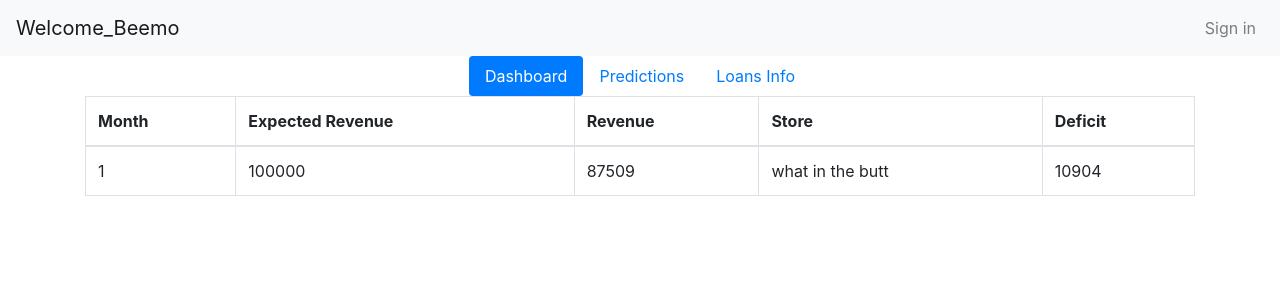
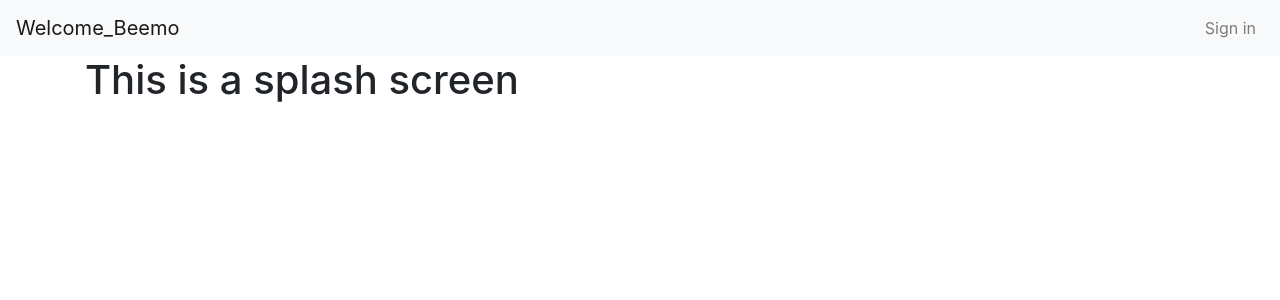
Before and after one commit to haemin-lee/RainyDay, a React (Create React App) app in the folder raindyday/: page / in a window 1280 px wide. Shown: the top 300 px of the page. Built offline with nearby package versions, Linux system fonts and the light colour scheme.

Commit message:
splashhhh

```diff
--- a/raindyday/src/App.js
+++ b/raindyday/src/App.js
@@ -15,6 +15,7 @@ import { get_token } from 'finastra-api-client'
 import app_store from './redux/stores'
 import { set_user, logout_user } from './redux/actions/user'
 
+import Splash from './pages/splash'
 import Home from './pages/home'
 import Test from './pages/test'
 
@@ -98,7 +99,9 @@ function Login() {
 }
 
 function App() {
+    const store = useStore()
     const dispatch = useDispatch()
+
     useEffect(() => {
         // set up auth
         // TODO: stop assuming access token is always valid
@@ -121,9 +124,17 @@ function App() {
                     <Route exact path="/test">
                         <Test />
                     </Route>
-                    <Route path="/">
-                        <Home />
-                    </Route>
+                    {Object.keys(store.getState().user).length ? (
+                        // display datas
+                        <Route path="/">
+                            <Home />
+                        </Route>
+                    ) : (
+                        // otherwise splash
+                        <Route path="/">
+                            <Splash />
+                        </Route>
+                    )}
                 </Switch>
             </Router>
         </>
--- a/raindyday/src/pages/home/index.js
+++ b/raindyday/src/pages/home/index.js
@@ -1,5 +1,5 @@
 import { Nav } from 'react-bootstrap'
-import { Switch, Route, Routes, NavLink, Link } from 'react-router-dom'
+import { Switch, Route, NavLink } from 'react-router-dom'
 
 import { Dashboard, Predictions, Loans } from './tabs'
 // figure styles out later...
--- /dev/null
+++ b/raindyday/src/pages/splash/index.js
@@ -0,0 +1,9 @@
+function Splash() {
+    return (
+        <div className="container">
+            <h1>This is a splash screen</h1>
+        </div>
+    )
+}
+
+export default Splash
```
